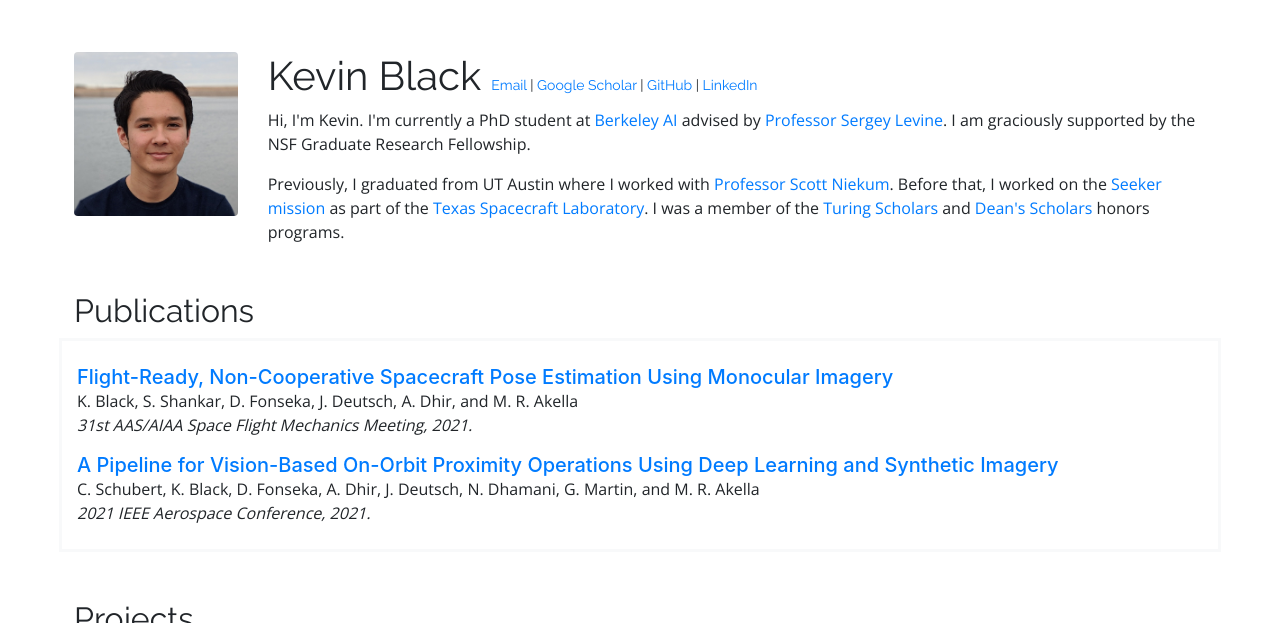
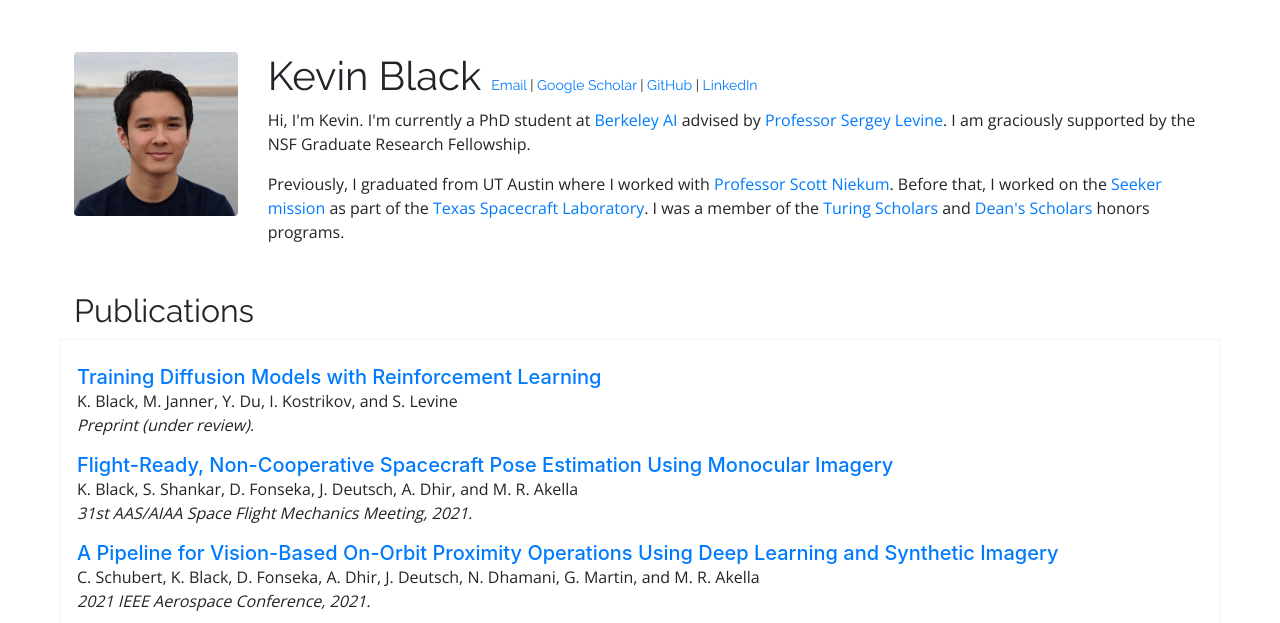
Before and after one commit to kvablack/kvablack.github.io, a Jekyll site: the page built from index.html, in a window 1280 px wide and 900 px high, cut to the strip 0-623 px from the top of the window. Built offline with Jekyll 4.4.1, drawn with Linux system fonts in a browser that asks for light colours.

Commit message:
Add publication, remove target=_blank

```diff
--- a/_data/publications.yml
+++ b/_data/publications.yml
@@ -1,9 +1,14 @@
+- title: Training Diffusion Models with Reinforcement Learning
+  url: https://rl-diffusion.github.io
+  authors: K. Black, M. Janner, Y. Du, I. Kostrikov, and S. Levine
+  conference: Preprint (under review).
+
 - title: Flight-Ready, Non-Cooperative Spacecraft Pose Estimation Using Monocular Imagery
-  url: https://arxiv.org/pdf/2101.09553.pdf
+  url: https://arxiv.org/abs/2101.09553
   authors: K. Black, S. Shankar, D. Fonseka, J. Deutsch, A. Dhir, and M. R. Akella
   conference: 31st AAS/AIAA Space Flight Mechanics Meeting, 2021.
 
 - title: A Pipeline for Vision-Based On-Orbit Proximity Operations Using Deep Learning and Synthetic Imagery
-  url: https://arxiv.org/pdf/2101.05661.pdf
+  url: https://arxiv.org/abs/2101.05661
   authors: C. Schubert, K. Black, D. Fonseka, A. Dhir, J. Deutsch, N. Dhamani, G. Martin, and M. R. Akella
   conference: 2021 IEEE Aerospace Conference, 2021.
--- a/_includes/bio1.html
+++ b/_includes/bio1.html
@@ -1 +1 @@
-Hi, I'm Kevin. I'm currently a PhD student at <a target="_blank" href="https://bair.berkeley.edu/">Berkeley AI</a> advised by <a target="_blank" href="https://people.eecs.berkeley.edu/~svlevine/">Professor Sergey Levine</a>. I am graciously supported by the NSF Graduate Research Fellowship.
+Hi, I'm Kevin. I'm currently a PhD student at <a href="https://bair.berkeley.edu/">Berkeley AI</a> advised by <a href="https://people.eecs.berkeley.edu/~svlevine/">Professor Sergey Levine</a>. I am graciously supported by the NSF Graduate Research Fellowship.
--- a/_includes/bio2.html
+++ b/_includes/bio2.html
@@ -1 +1 @@
-Previously, I graduated from UT Austin where I worked with <a target="_blank" href="https://people.cs.umass.edu/~sniekum/">Professor Scott Niekum</a>. Before that, I worked on the <a target="_blank" href="https://en.wikipedia.org/wiki/Seeker_(spacecraft)">Seeker mission</a> as part of the <a target="_blank" href="https://sites.utexas.edu/tsl/">Texas Spacecraft Laboratory</a>. I was a member of the <a target="_blank" href="https://www.cs.utexas.edu/turing-scholars">Turing Scholars</a> and <a target="_blank" href="http://deansscholars.org/">Dean's Scholars</a> honors programs.
+Previously, I graduated from UT Austin where I worked with <a href="https://people.cs.umass.edu/~sniekum/">Professor Scott Niekum</a>. Before that, I worked on the <a href="https://en.wikipedia.org/wiki/Seeker_(spacecraft)">Seeker mission</a> as part of the <a href="https://sites.utexas.edu/tsl/">Texas Spacecraft Laboratory</a>. I was a member of the <a href="https://www.cs.utexas.edu/turing-scholars">Turing Scholars</a> and <a href="http://deansscholars.org/">Dean's Scholars</a> honors programs.
--- a/_includes/kevinblack.html
+++ b/_includes/kevinblack.html
@@ -1,7 +1,7 @@
 <span style="display:inline-block">Kevin Black</span>
 <span style="display:inline-block; font-size:14px">
     <a href="mailto:kevin3.black@gmail.com">Email</a>
-    | <a target="_blank" href="https://scholar.google.com/citations?user=axX7PCwAAAAJ&hl=en">Google Scholar</a>
-    | <a target="_blank" href="https://github.com/kvablack">GitHub</a>
-    | <a target="_blank" href="https://www.linkedin.com/in/kvablack/">LinkedIn</a>
+    | <a href="https://scholar.google.com/citations?user=axX7PCwAAAAJ&hl=en">Google Scholar</a>
+    | <a href="https://github.com/kvablack">GitHub</a>
+    | <a href="https://www.linkedin.com/in/kvablack/">LinkedIn</a>
 </span>
--- a/index.html
+++ b/index.html
@@ -25,7 +25,7 @@
     <div class="row border border-light py-3" style="border-width:3px !important">
         {% for pub in site.data.publications %}
         <div class="my-2 col-12">
-            <h5 class="mb-0"><a target="_blank" href="{{ pub.url }}">{{ pub.title }}</a></h5>
+            <h5 class="mb-0"><a href="{{ pub.url }}">{{ pub.title }}</a></h5>
             <p class="mb-0">{{ pub.authors }}</p>
             <p class="font-italic mb-0">{{ pub.conference }}</p>
         </div>
@@ -36,13 +36,13 @@
     <div class="row border border-light py-3" style="border-width:3px !important">
         {% for project in site.data.projects %}
         <div class="my-2 col-12 ml-2 col-md-6 ml-md-0 my-2">
-            <h3 class="d-md-none"><a target="_blank" href="{{ project.url }}">{{ project.title }}</a></h3>
+            <h3 class="d-md-none"><a href="{{ project.url }}">{{ project.title }}</a></h3>
             <div class="row">
                 <div class="col-4 pr-0">
                     <img src="{{ project.image }}" class="img-fluid rounded">
                 </div>
                 <div class="col-8">
-                    <h4 class="d-none d-md-block"><a target="_blank" href="{{ project.url }}">{{ project.title }}</a></h4>
+                    <h4 class="d-none d-md-block"><a href="{{ project.url }}">{{ project.title }}</a></h4>
                     <p>{{ project.description }}</p>
                 </div>
             </div>
```
